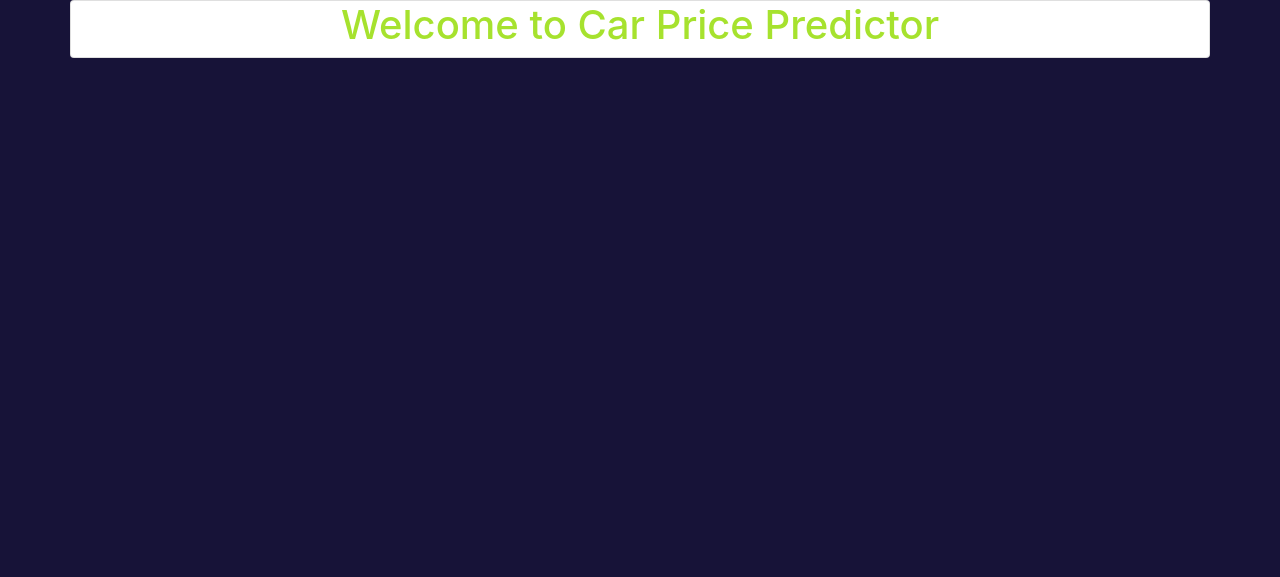
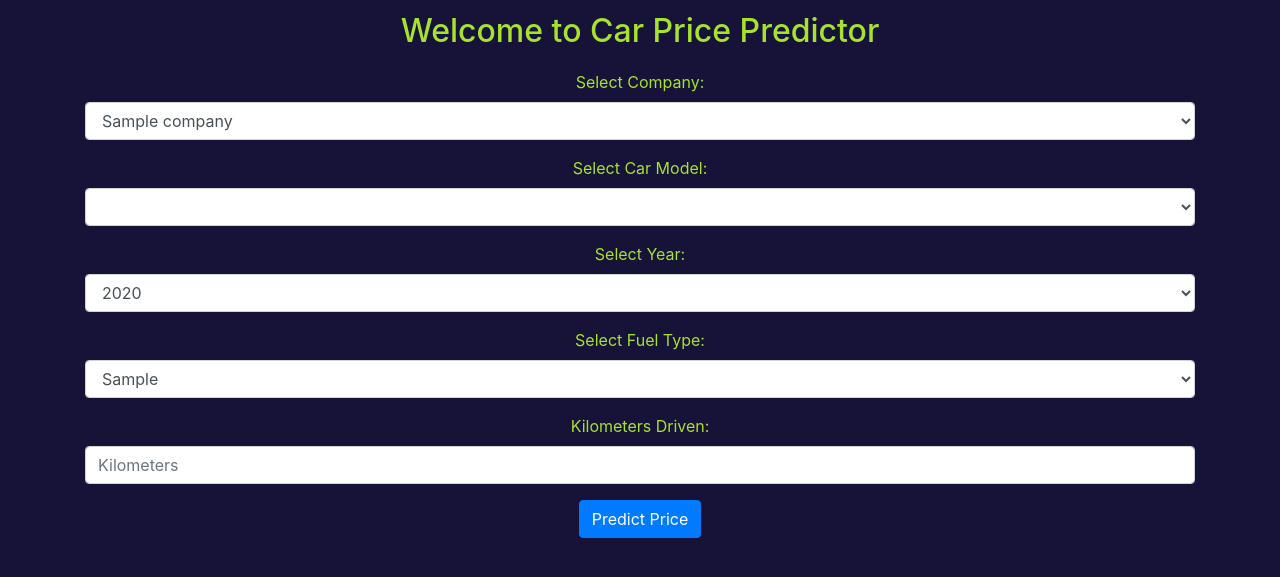
Before and after one commit to ayushshah4403/Car-Price-Predictor, a Flask app: template Templates/index.html in a window 1280 px wide. Shown: the top 577 px of the page. Run offline with Flask 2, Linux system fonts and the light colour scheme; the template is opened without the code that fills it: most values are stand-ins (such as "Sample title", 1, 10 or a date in 2020); lists and menus that the app fills with data are empty; parts of the project's set-up code (start-up, migrations or seed data) failed here and were passed over.

Commit message:
Completed Web Integration

```diff
--- a/Templates/index.html
+++ b/Templates/index.html
@@ -1,42 +1,162 @@
-<!doctype html>
+<!DOCTYPE html>
 <html lang="en">
-
-<head>
+  <head>
     <!-- Required meta tags -->
-    <meta charset="utf-8">
-    <meta name="viewport" content="width=device-width, initial-scale=1, shrink-to-fit=no">
+    <meta charset="utf-8" />
+    <meta
+      name="viewport"
+      content="width=device-width, initial-scale=1, shrink-to-fit=no"
+    />
 
     <!-- Bootstrap CSS -->
-    <link rel="stylesheet" href="https://cdn.jsdelivr.net/npm/bootstrap@4.3.1/dist/css/bootstrap.min.css"
-        integrity="sha384-ggOyR0iXCbMQv3Xipma34MD+dH/1fQ784/j6cY/iJTQUOhcWr7x9JvoRxT2MZw1T" crossorigin="anonymous">
-    <title>Car Price Prediction</title>
-</head>
+    <link
+      rel="stylesheet"
+      href="https://cdn.jsdelivr.net/npm/bootstrap@4.3.1/dist/css/bootstrap.min.css"
+      integrity="sha384-ggOyR0iXCbMQv3Xipma34MD+dH/1fQ784/j6cY/iJTQUOhcWr7x9JvoRxT2MZw1T"
+      crossorigin="anonymous"
+    />
 
-<body style="background-color: #171338; color: #a6e22e;">
+    <title>Car Price Predictor</title>
+    <style>
+      * {
+        margin: 0;
+        padding: 0;
+        box-sizing: border-box;
+      }
+
+      body {
+        background: #171338;
+        color: #a6e22e;
+      }
+    </style>
+  </head>
+
+  <body>
     <div class="container text-center">
-        <div class="row">
-            <div class="card mt-50" style="width: 100%; height: 100%;">
-                <div class="col-12">
-                    <h1>Welcome to Car Price Predictor</h1>
-                </div>
-            </div>
+      <div class="heading my-2 py-1">
+        <h2>Welcome to Car Price Predictor</h2>
+      </div>
+      <form accept-charset="utf-8" name="Modelform" method="post">
+        <div class="form-group">
+          <label for="exampleFormControlSelect1">Select Company:</label>
+          <select
+            class="form-control"
+            id="company"
+            name="company"
+            required="1"
+            onchange="load_car_models(this.id, 'car_models')"
+          >
+            {% for company in companies %}
+            <option value="{{ company }}">{{ company }}</option>
+            {% endfor %}
+          </select>
         </div>
+        <div class="form-group">
+          <label for="exampleFormControlSelect1">Select Car Model:</label>
+          <select
+            class="form-control selectpicker"
+            id="car_models"
+            name="car_models"
+            required="1"
+          ></select>
+        </div>
+        <div class="form-group">
+          <label for="exampleFormControlSelect1">Select Year:</label>
+          <select class="form-control" id="year" name="year" required="1">
+            {% for year in years %}
+            <option value="{{ year }}">{{ year }}</option>
+            {% endfor %}
+          </select>
+        </div>
+        <div class="form-group">
+          <label for="exampleFormControlSelect1">Select Fuel Type:</label>
+          <select
+            class="form-control"
+            id="fuel_type"
+            name="fuel_type"
+            required="1"
+          >
+            {% for fuel_type in fuel_types %}
+            <option value="{{ fuel_type }}">{{ fuel_type }}</option>
+            {% endfor %}
+          </select>
+        </div>
+        <div class="form-group">
+          <label for="exampleInputPassword1">Kilometers Driven:</label>
+          <input
+            type="text"
+            class="form-control"
+            id="kilo_driven"
+            name="kilo_driven"
+            placeholder="Kilometers"
+          />
+        </div>
+        <button class="btn btn-primary" onclick="send_data()">
+          Predict Price
+        </button>
+      </form>
+      <div class="my-2" style="text-align: center">
+        <h4><span id="prediction"></span></h4>
+      </div>
     </div>
+    <script
+      src="https://code.jquery.com/jquery-3.3.1.slim.min.js"
+      integrity="sha384-q8i/X+965DzO0rT7abK41JStQIAqVgRVzpbzo5smXKp4YfRvH+8abtTE1Pi6jizo"
+      crossorigin="anonymous"
+    ></script>
+    <script
+      src="https://cdn.jsdelivr.net/npm/popper.js@1.14.7/dist/umd/popper.min.js"
+      integrity="sha384-UO2eT0CpHqdSJQ6hJty5KVphtPhzWj9WO1clHTMGa3JDZwrnQq4sF86dIHNDz0W1"
+      crossorigin="anonymous"
+    ></script>
+    <script
+      src="https://cdn.jsdelivr.net/npm/bootstrap@4.3.1/dist/js/bootstrap.min.js"
+      integrity="sha384-JjSmVgyd0p3pXB1rRibZUAYoIIy6OrQ6VrjIEaFf/nJGzIxFDsf4x0xIM+B07jRM"
+      crossorigin="anonymous"
+    ></script>
+    <script>
+      function load_car_models(company_id, car_model_id) {
+          var company = document.getElementById(company_id);
+          var car_model = document.getElementById(car_model_id);
+          console.log(company.value);
+          car_model.value = "";
+          car_model.innerHTML = "";
+          {% for company in companies %}
+          if (company.value == "{{ company }}") {
+              {% for model in car_models %}
+                {% if company in model %}
+                  var newOption = document.createElement("option");
+                  newOption.value = "{{ model }}";
+                  newOption.innerHTML = "{{ model }}";
+                  car_models.options.add(newOption);
+                {% endif %}
+              {% endfor %}
+          }
+          {% endfor %}
+      }
 
+      function form_handler(event)
+      {
+        event.preventDefault();
+      }
 
+      function send_data()
+      {
+        document.querySelector('form').addEventListener("submit", form_handler);
+        var fd = new FormData(document.querySelector('form'));
+        var xhr = new XMLHttpRequest({mozSystem: true});
+        xhr.open('POST', '/predict', true);
+        xhr.open('POST','/predict',true);
+        document.getElementById('prediction').innerHTML="Wait! Predicting Price.....";
+        xhr.onreadystatechange = function(){
+            if(xhr.readyState == XMLHttpRequest.DONE){
+                document.getElementById('prediction').innerHTML="Prediction: ₹" + xhr.responseText;
+            }
+        };
 
-
-
-
-    <script src="https://code.jquery.com/jquery-3.3.1.slim.min.js"
-        integrity="sha384-q8i/X+965DzO0rT7abK41JStQIAqVgRVzpbzo5smXKp4YfRvH+8abtTE1Pi6jizo"
-        crossorigin="anonymous"></script>
-    <script src="https://cdn.jsdelivr.net/npm/popper.js@1.14.7/dist/umd/popper.min.js"
-        integrity="sha384-UO2eT0CpHqdSJQ6hJty5KVphtPhzWj9WO1clHTMGa3JDZwrnQq4sF86dIHNDz0W1"
-        crossorigin="anonymous"></script>
-    <script src="https://cdn.jsdelivr.net/npm/bootstrap@4.3.1/dist/js/bootstrap.min.js"
-        integrity="sha384-JjSmVgyd0p3pXB1rRibZUAYoIIy6OrQ6VrjIEaFf/nJGzIxFDsf4x0xIM+B07jRM"
-        crossorigin="anonymous"></script>
-</body>
-
+        xhr.onload= function(){};
+        xhr.send(fd);
+      }
+    </script>
+  </body>
 </html>
--- /dev/null
+++ b/app.py
@@ -0,0 +1,35 @@
+from flask import Flask, render_template, request, redirect
+from flask_cors import CORS, cross_origin
+import pandas as pd
+import pickle
+import numpy as np
+app = Flask(__name__)
+model = pickle.load(open('LinearRegressionModel.pkl', 'rb'))
+df = pd.read_csv('Cleaned_Car_Data.csv')
+
+
+@app.route('/', methods=['GET', 'POST'])
+def home():
+    companies = sorted(df['company'].unique())
+    car_models = sorted(df['name'].unique())
+    year = sorted(df['year'].unique(), reverse=True)
+    fuel_type = sorted(df['fuel_type'].unique())
+    companies.insert(0, 'Select Company')
+    return render_template('index.html', companies=companies, car_models=car_models, years=year, fuel_types=fuel_type)
+
+
+@app.route('/predict', methods=['POST'])
+@cross_origin()
+def predict():
+    company = request.form.get('company')
+    car_model = request.form.get('car_models')
+    year = request.form.get('year')
+    fuel_type = request.form.get('fuel_type')
+    driven = request.form.get('kilo_driven')
+
+    prediction = model.predict(pd.DataFrame(columns=['name', 'company', 'year', 'kms_driven', 'fuel_type'], data=np.array([car_model, company, year, driven, fuel_type]).reshape(1, 5)))
+    print(prediction)
+    return str(np.round(prediction[0], 2))
+
+if __name__ == "__main__":
+    app.run(debug=True)
--- a/application.py
+++ /dev/null
@@ -1,17 +0,0 @@
-from flask import Flask, render_template
-import pandas as pd
-
-
-app = Flask(__name__)
-df = pd.read_csv('Cleaned_Car_Data.csv')
-
-@app.route('/')
-def index():
-    companies = sorted(df['company'].unique())
-    car_models = sorted(df['name'].unique())
-    year = sorted(df['year'].unique(), reverse = True)
-    fuel_type = sorted(df['fuel_type'].unique())
-    return render_template('index.html', companies = companies, car_models = car_models, years = year, fuel_type = fuel_type)
-
-if __name__ == "__main__":
-    app.run(debug = True)
```
Also changed, not shown: Static/CSS/style.css (deleted, +0 -13 lines), 1 other file.
